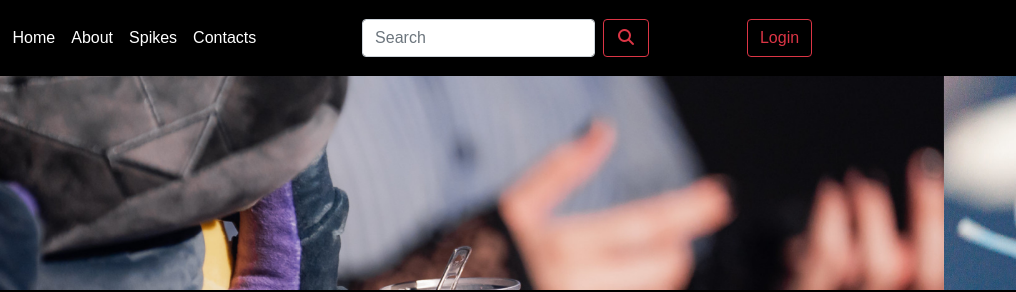
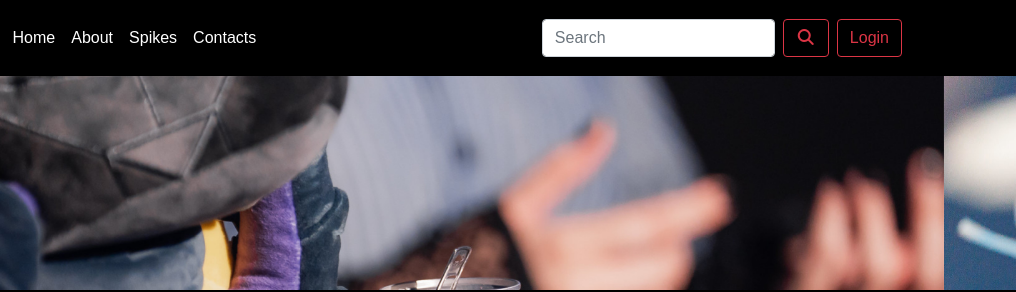
Before and after one commit to ArpanOXO/ValoNewsOxon.github.io, a plain HTML site: page index.html in a window 1280 px wide. Shown: the top 292 px of the page, 264-1280 px from the left. Drawn offline with nearby package versions, Linux system fonts and the light colour scheme; a web font is replaced by a local one.

Commit message:
Update index.html

```diff
--- a/index.html
+++ b/index.html
@@ -57,7 +57,7 @@
                                         class="fa-solid fa-magnifying-glass"></i></button>
                             </form>
                             <!-- Button trigger modal -->
-                            <button type="button" class="btn btn-outline-danger mx-auto my-2" data-bs-toggle="modal"
+                            <button type="button" class="btn btn-outline-danger m-2 my-2" data-bs-toggle="modal"
                                 data-bs-target="#exampleModal">
                                 Login
                             </button>
@@ -264,4 +264,5 @@
         crossorigin="anonymous"></script>
 </body>
 
+
 </html>
```
